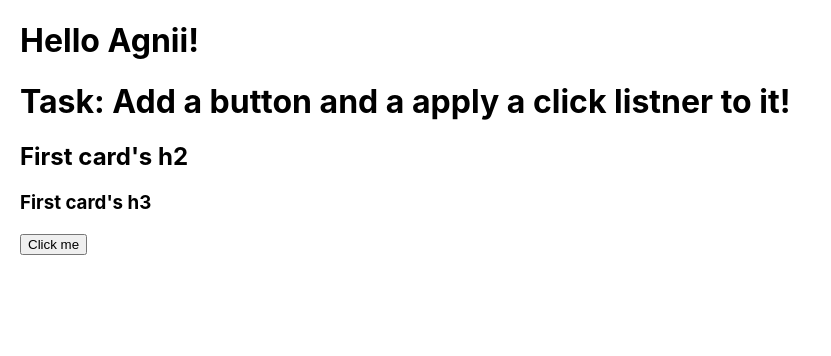
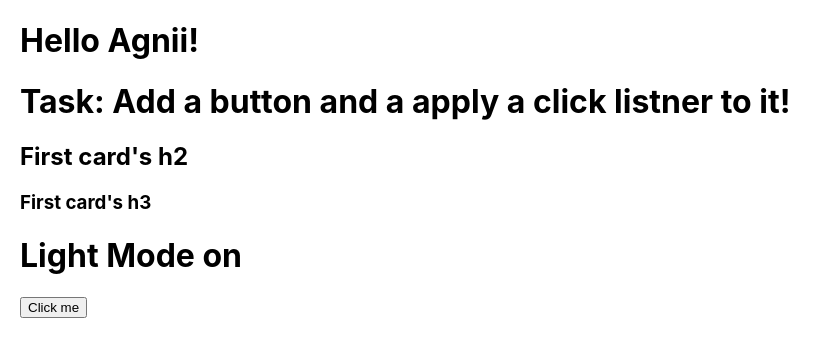
Before and after one commit to AgniveshChaubey/React-practice, a React (Create React App) app: page / in a window 1280 px wide. Shown: the top 356 px of the page, without its empty margins (0-831 px from the left). Built offline with nearby package versions, Linux system fonts and the light colour scheme.

Commit message:
learnt boolean toggling

```diff
--- a/src/App.js
+++ b/src/App.js
@@ -1,5 +1,6 @@
 import './App.css';
 import {Btn} from './components/Card';
+import { ModeToggler } from './components/Card';
 
 import Heading from './components/Heading';
 import Card from './components/Card';
@@ -14,6 +15,7 @@ function App(props) {
       </h1>
       <Card h2="First card's h2" h3= "First card's h3" />
       <Btn />
+      <ModeToggler />
       {/* <Card h2 = "Second card's h2" h3 ="Senond card's h3" />
       <Card h2 = "Third card's h2" h3 ="Third card's h3" /> */}
     </div>
--- a/src/components/Card.js
+++ b/src/components/Card.js
@@ -9,14 +9,31 @@ function Card(props) {
     );
 };
 
-function Btn(){
-    let clickHandler = ()=>{
-        console.log('Mouse hover')
+function Btn() {
+    let clickHandler = () => {
+
     }
-    return(
-        <button onMouseOver={clickHandler} > Click me </button>
+
+}
+
+export function ModeToggler() {
+    let lightModeOn = true;
+    const lightMode = <h1>Light Mode on</h1>
+    const darkMode = <h1>Dark Mode on</h1>
+
+    function clickHandler(){
+        lightModeOn = !lightModeOn;
+        lightModeOn ? console.log('light') : console.log('Dark');
+    }
+
+    return (
+        <div>
+            {lightModeOn ? lightMode : darkMode}
+            <button onClick={clickHandler} > Click me </button>
+
+        </div>
     )
 }
 
-export {Btn};
+export { Btn };
 export default Card;
```
